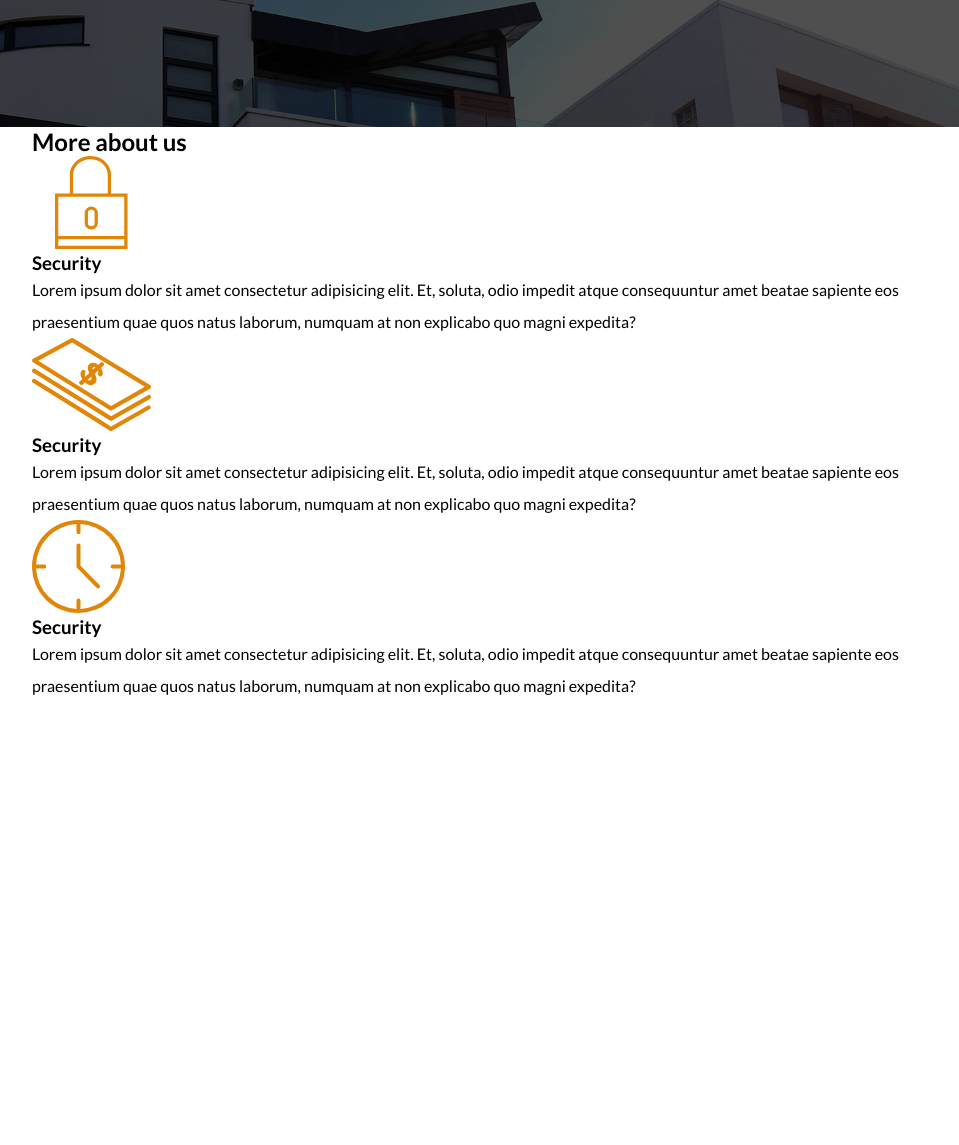
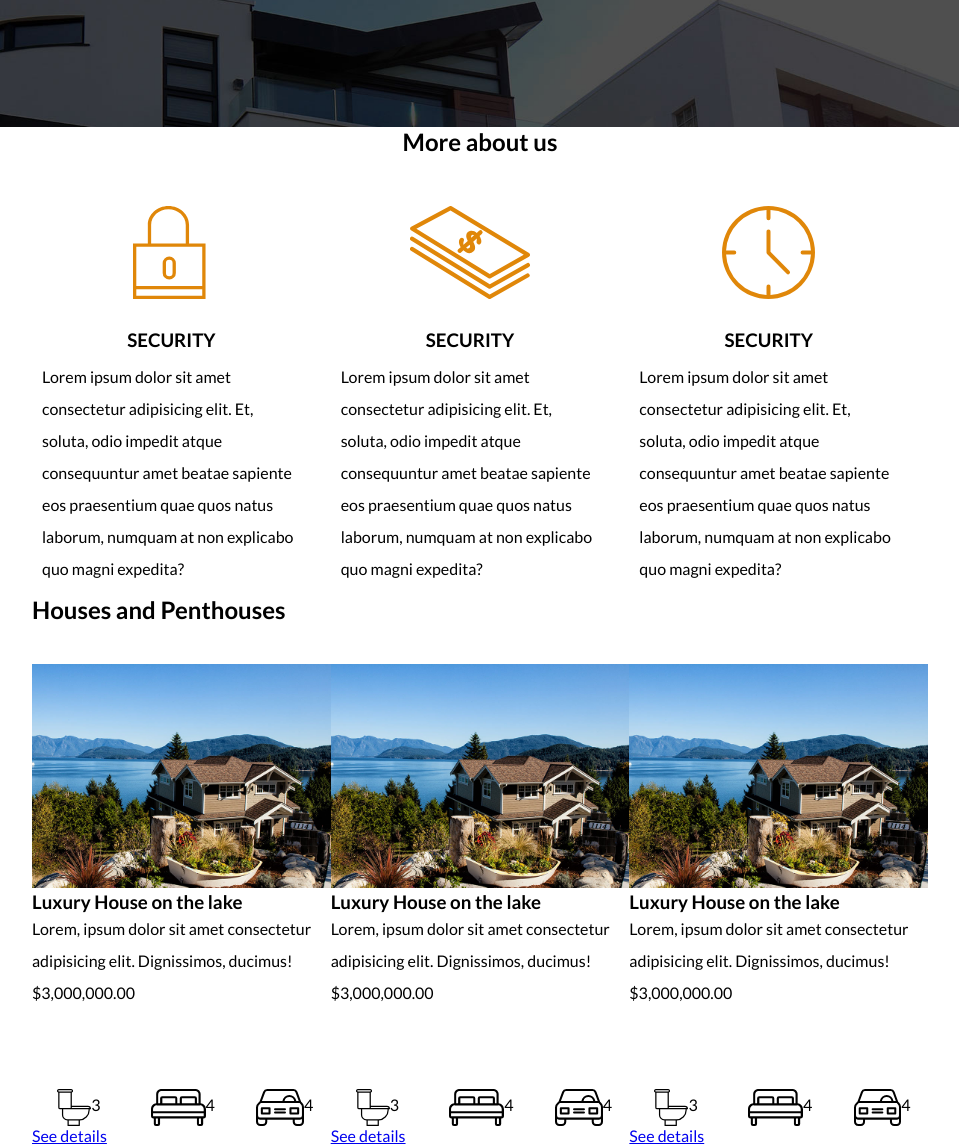
Before and after one commit to SamanthaSDGKU/realEstate-ch44, a plain HTML site: page index.html in a window 1280 px wide. Shown: the part 193-1338 px from the top of the page, without its empty margins (160-1119 px from the left). Before the commit the page ends 895 px from the top, so only its background shows below. Drawn offline with Linux system fonts and the light colour scheme.

Commit message:
houses and penth houses section

```diff
--- a/index.html
+++ b/index.html
@@ -13,7 +13,7 @@
 </head>
 <body>
     <header class="site-init">
-        <div>
+        <div class="bar">
             <h1>Real Estate</h1>
             <nav>
                 <a href="about.html">About</a>
@@ -21,29 +21,115 @@
                 <a href="contact.html">Contact</a>
             </nav>
         </div>
-
         <p>We sell luxury houses, condominiums, and penthouses.</p>
     </header>
 
     <main class="container">
-        <h2>More about us</h2>
-        <div>
+        <h2 class="title">More about us</h2>
+        <div class="more-about-container">
+
+            <div class="more-about-item">
                 <img src="./img/icon1.svg" alt="">
                 <h3>Security</h3>
                 <p>Lorem ipsum dolor sit amet consectetur adipisicing elit. Et, soluta, odio impedit atque consequuntur amet beatae sapiente eos praesentium quae quos natus laborum, numquam at non explicabo quo magni expedita?</p>
             </div>
-        <div>
+            <div class="more-about-item">
                 <img src="./img/icon2.svg" alt="">
                 <h3>Security</h3>
                 <p>Lorem ipsum dolor sit amet consectetur adipisicing elit. Et, soluta, odio impedit atque consequuntur amet beatae sapiente eos praesentium quae quos natus laborum, numquam at non explicabo quo magni expedita?</p>
             </div>
-        <div>
+            <div class="more-about-item">
                 <img src="./img/icon3.svg" alt="">
                 <h3>Security</h3>
                 <p>Lorem ipsum dolor sit amet consectetur adipisicing elit. Et, soluta, odio impedit atque consequuntur amet beatae sapiente eos praesentium quae quos natus laborum, numquam at non explicabo quo magni expedita?</p>
             </div>
 
+        </div>
     </main>
+    <section class="container">
+        <h2>Houses and Penthouses</h2>
+        <div class="more-about-container">
+
+
+            <div class="house-item">
+                <div class="house-img">
+                    <img src="./img/announcement1.jpg" alt="">
+                </div>
+                <div class="house-text">
+                    <h3>Luxury House on the lake</h3>
+                    <p>Lorem, ipsum dolor sit amet consectetur adipisicing elit. Dignissimos, ducimus!</p>
+                    <p>$3,000,000.00</p>
+                    <ul class="more-about-container">
+                        <li class="more-about-container">
+                            <img src="./img/icon_wc.svg" alt="">
+                            <p>3</p>
+                        </li>
+                        <li class="more-about-container">
+                            <img src="./img/icon_room.svg" alt="">
+                            <p>4</p>
+                        </li>
+                        <li class="more-about-container">
+                            <img src="./img/icon_parking.svg" alt="">
+                            <p>4</p>
+                        </li>
+                    </ul>
+                    <a class="btn-details" href="#">See details</a>
+                </div>
+            </div>
+
+            <div class="house-item">
+                <div class="house-img">
+                    <img src="./img/announcement1.jpg" alt="">
+                </div>
+                <div class="house-text">
+                    <h3>Luxury House on the lake</h3>
+                    <p>Lorem, ipsum dolor sit amet consectetur adipisicing elit. Dignissimos, ducimus!</p>
+                    <p>$3,000,000.00</p>
+                    <ul class="more-about-container">
+                        <li class="more-about-container">
+                            <img src="./img/icon_wc.svg" alt="">
+                            <p>3</p>
+                        </li>
+                        <li class="more-about-container">
+                            <img src="./img/icon_room.svg" alt="">
+                            <p>4</p>
+                        </li>
+                        <li class="more-about-container">
+                            <img src="./img/icon_parking.svg" alt="">
+                            <p>4</p>
+                        </li>
+                    </ul>
+                    <a class="btn-details" href="#">See details</a>
+                </div>
+            </div>
+
+            <div class="house-item">
+                <div class="house-img">
+                    <img src="./img/announcement1.jpg" alt="">
+                </div>
+                <div class="house-text">
+                    <h3>Luxury House on the lake</h3>
+                    <p>Lorem, ipsum dolor sit amet consectetur adipisicing elit. Dignissimos, ducimus!</p>
+                    <p>$3,000,000.00</p>
+                    <ul class="more-about-container">
+                        <li class="more-about-container">
+                            <img src="./img/icon_wc.svg" alt="">
+                            <p>3</p>
+                        </li>
+                        <li class="more-about-container">
+                            <img src="./img/icon_room.svg" alt="">
+                            <p>4</p>
+                        </li>
+                        <li class="more-about-container">
+                            <img src="./img/icon_parking.svg" alt="">
+                            <p>4</p>
+                        </li>
+                    </ul>
+                    <a class="btn-details" href="#">See details</a>
+                </div>
+            </div>
+        </div>
+    </section>
 
     <footer>
 
--- a/styles/mystyle.css
+++ b/styles/mystyle.css
@@ -9,11 +9,17 @@ body{
 p{
     line-height: 2;
 }
+img{
+    max-width:100%;
+}
 /*utilities*/
 .container{
     width:70%;
     margin-left: auto;
     margin-right: auto;
+}
+.title{
+    text-align: center;
 }
 /*header*/
 .site-init{
@@ -26,3 +32,33 @@ p{
 .site-init a{
     color:white;
 }
+.bar{
+    display: flex;
+    justify-content: space-around;
+    height: 100px;
+    align-items: center;
+}
+
+
+/*more about us*/
+.more-about-container{
+    display: flex;
+    flex-direction: row;
+    justify-content: space-around;
+    margin-top:40px;
+}
+.more-about-item{
+    padding:10px;
+    margin-right: 20px;
+}
+.more-about-item img{
+    display: block;
+    margin-left: auto;
+    margin-right: auto;
+    margin-bottom:30px;
+}
+.more-about-item h3{
+    text-align: center;
+    text-transform: uppercase;
+    margin-bottom:10px;
+}
```
Also changed, not shown: practice.html (added, +12 -0 lines). Lines whose indentation alone changed are shown as unchanged.
